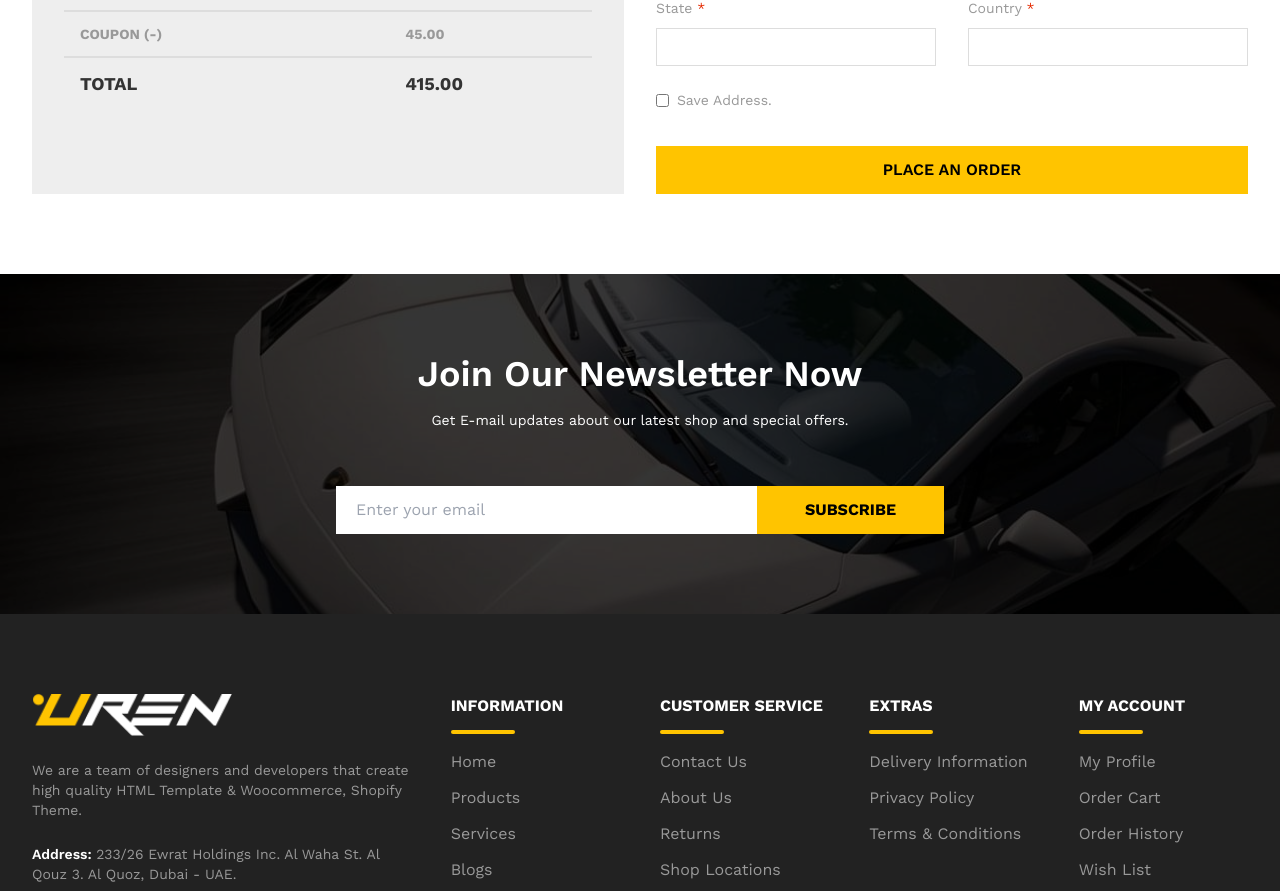
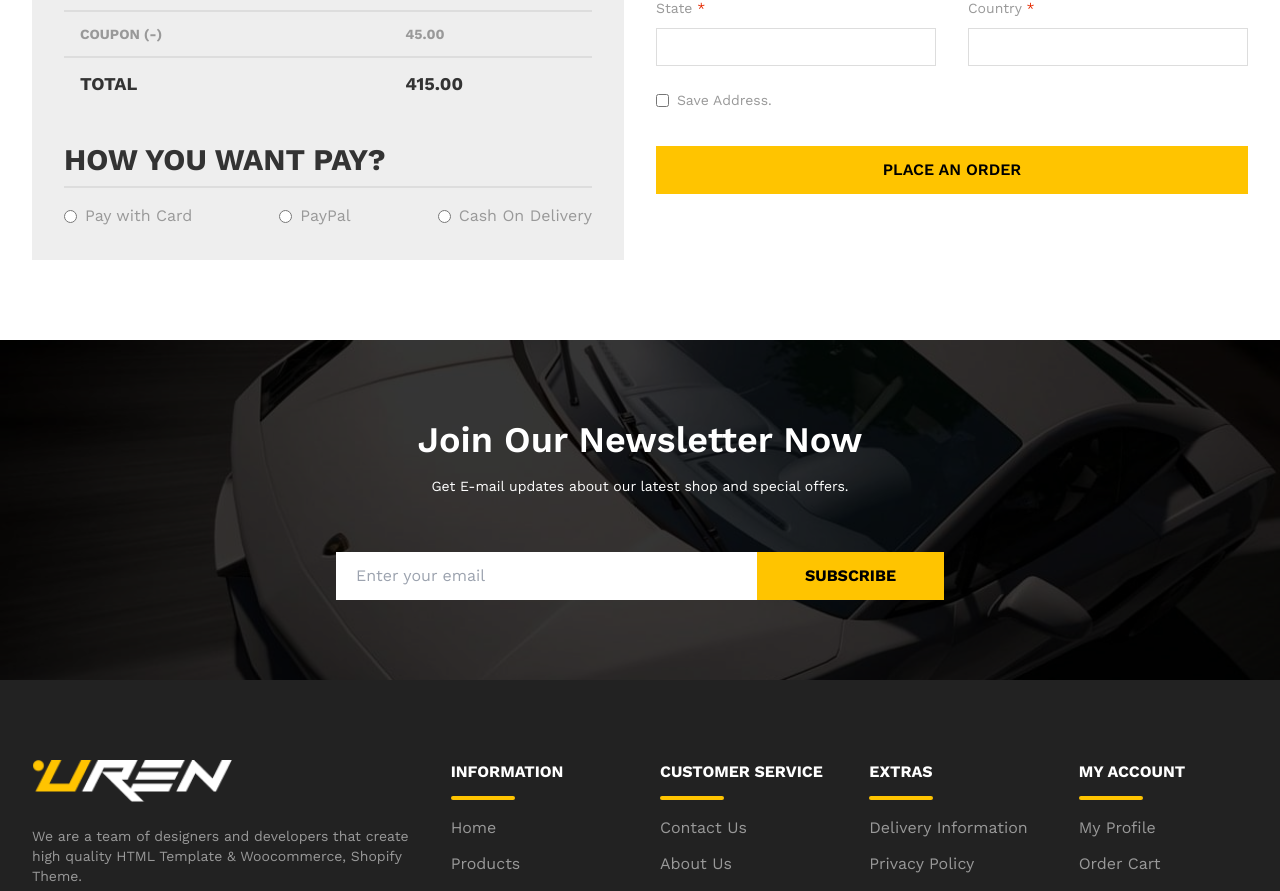
Before and after one commit to shahjalalhazari/Uren-Car-Accessories-Shop, a Next.js app: page /shop/checkout in a window 1280 px wide. Shown: the part 1074-1965 px from the top of the page. Built offline with nearby package versions, Linux system fonts and the light colour scheme.

Commit message:
Choice Payment method added on checkout page.

```diff
--- a/src/app/shop/checkout/checkout.css
+++ b/src/app/shop/checkout/checkout.css
@@ -75,6 +75,15 @@ hr {
     @apply bg-secondary text-base-100;
 }
 
+/* PAYMENT METHOD */
+.payment-method {
+    @apply mt-8 text-body;
+}
+
+.payment-method-form {
+    @apply mt-4 flex items-center justify-between;
+}
+
 
 
 /* TABLET OR MEDIUM SCREEN (All Sizes) */
--- a/src/app/shop/checkout/page.js
+++ b/src/app/shop/checkout/page.js
@@ -61,6 +61,42 @@ const CheckoutPage = () => {
                 </tr>
               </tbody>
             </table>
+          </div>
+
+          <div className="payment-method">
+            <h3 className='checkout-heading'>how you want pay?</h3>
+            <hr />
+            <form className="payment-method-form">
+              <div className="flex items-center gap-2">
+                <input
+                  type="radio"
+                  id="card"
+                  name="payment"
+                  value="card"
+                />
+                <label htmlFor="card">Pay with Card</label>
+              </div>
+
+              <div className="flex items-center gap-2">
+                <input
+                  type="radio"
+                  id="paypal"
+                  name="payment"
+                  value="paypal"
+                />
+                <label htmlFor="paypal">PayPal</label>
+              </div>
+
+              <div className="flex items-center gap-2">
+                <input
+                  type="radio"
+                  id="cod"
+                  name="payment"
+                  value="cod"
+                />
+                <label htmlFor="cod">Cash On Delivery</label>
+              </div>
+            </form>
           </div>
         </div>
 
```
